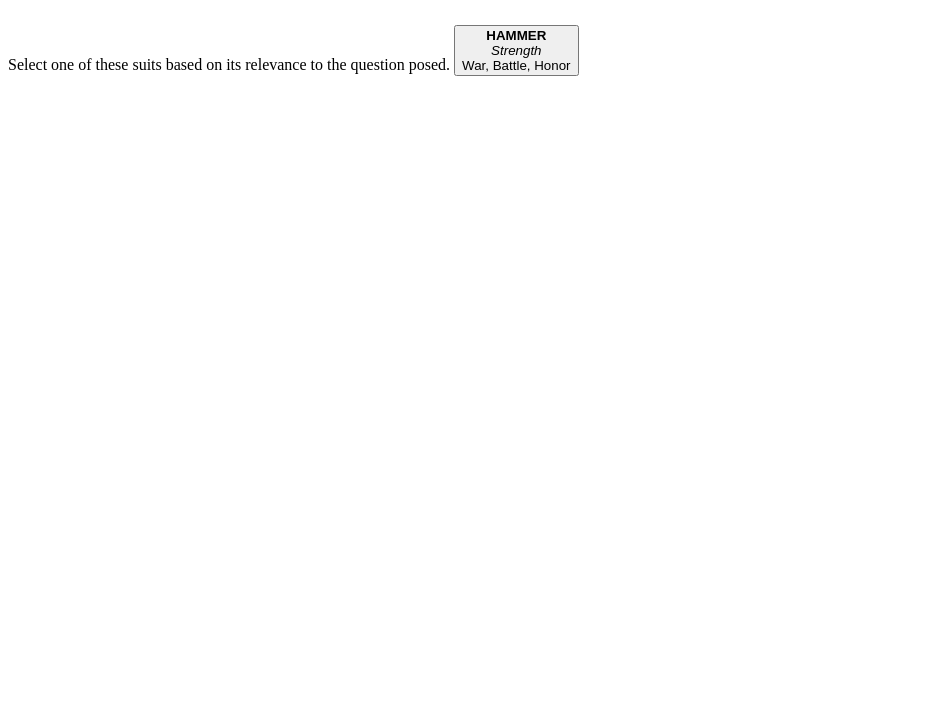
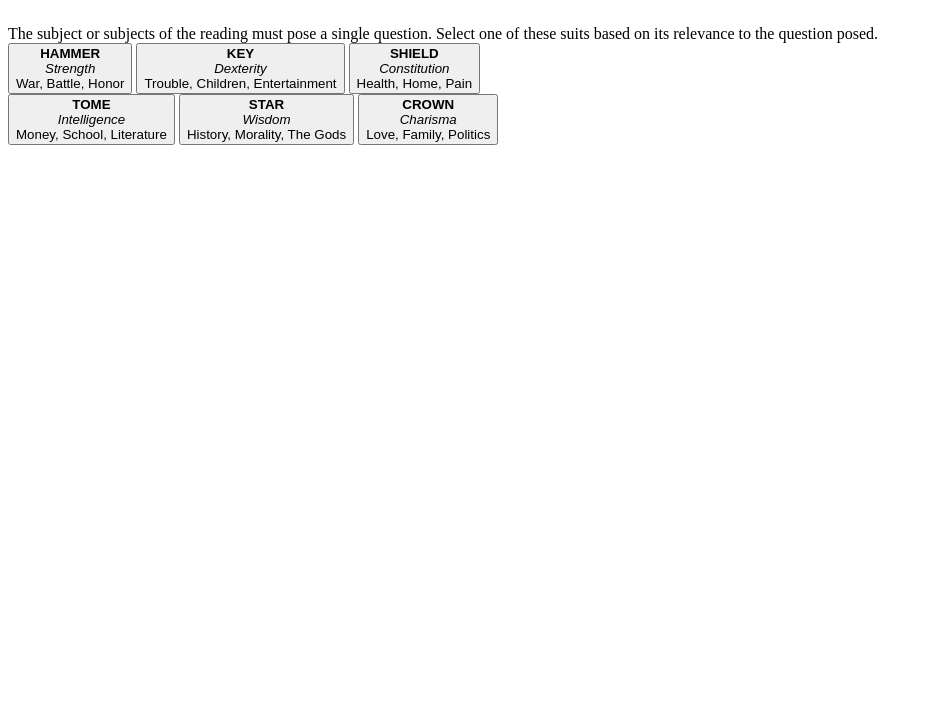
Before and after one commit to PidgeyThePirate/Harrow, a plain HTML site: page index.html in a window 1280 px wide. Shown: the part 73-800 px from the top of the page, without its empty margins (0-932 px from the left). Drawn offline with Linux system fonts and the light colour scheme.

Commit message:
Update index.html

```diff
--- a/index.html
+++ b/index.html
@@ -8,8 +8,14 @@
   <body>
     <div id="selectSuit">
       <h1>Select Suit</h1><br/>
-      Select one of these suits based on its relevance to the question posed.
+      The subject or subjects of the reading must pose a single question.
+      Select one of these suits based on its relevance to the question posed.<br/>
       <button id="strength"><b>HAMMER</b><br/><i>Strength</i><br/>War, Battle, Honor</button>
+      <button id="dexterity"><b>KEY</b><br/><i>Dexterity</i><br/>Trouble, Children, Entertainment</button>
+      <button id="constitution"><b>SHIELD</b><br/><i>Constitution</i><br/>Health, Home, Pain</button><br/>
+      <button id="intelligence"><b>TOME</b><br/><i>Intelligence</i><br/>Money, School, Literature</button>
+      <button id="wisdom"><b>STAR</b><br/><i>Wisdom</i><br/>History, Morality, The Gods</button>
+      <button id="charisma"><b>CROWN</b><br/><i>Charisma</i><br/>Love, Family, Politics</button>
     </div>
   </body>
 </html>
```
